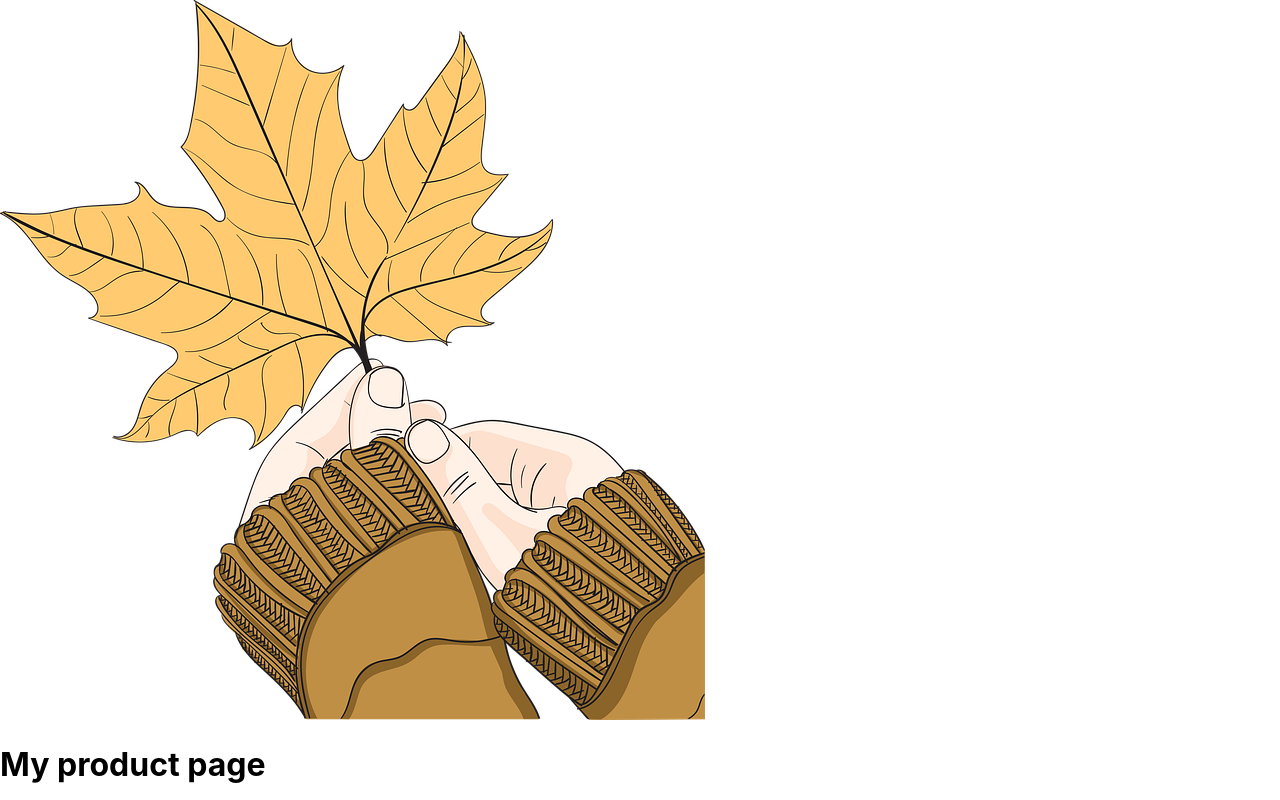
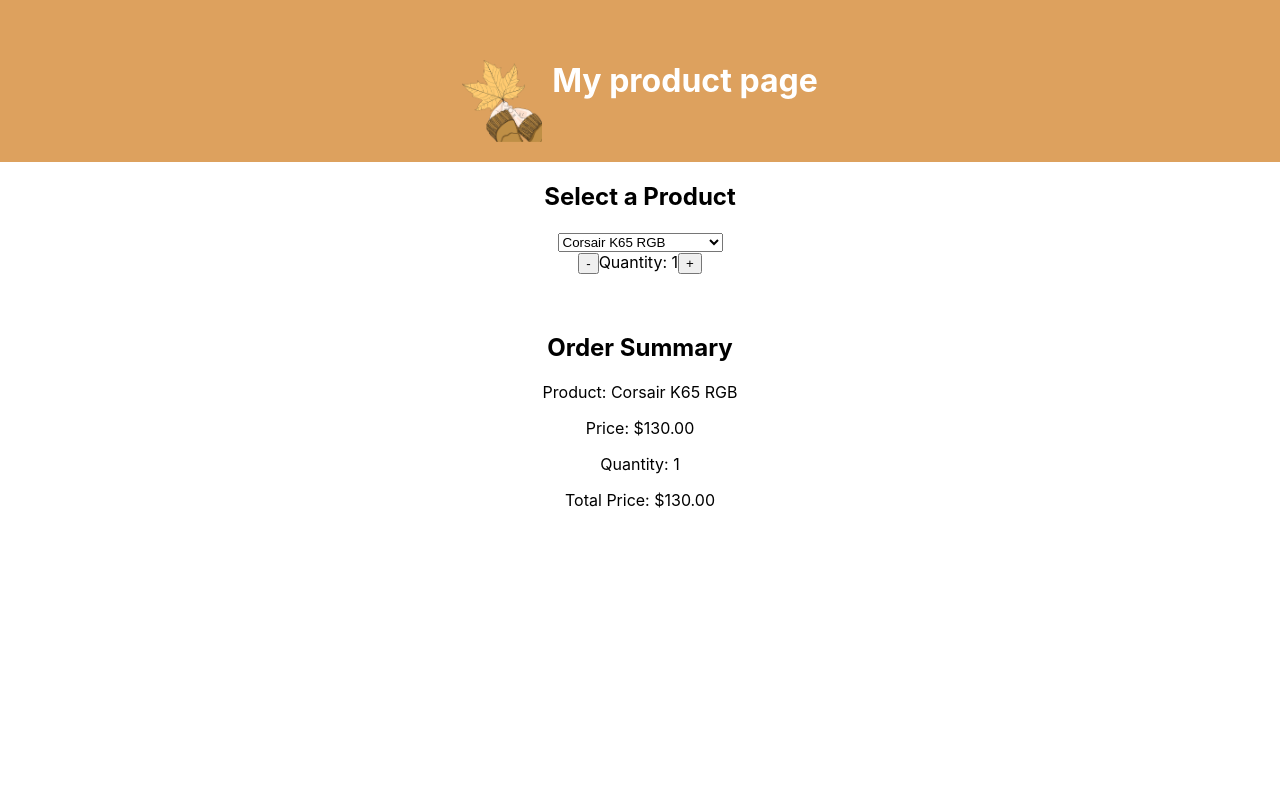
Before and after one commit to UnNou/product-page, a React (Create React App) app: page / in a window 1280 px wide. Shown: the top 800 px of the page. Built offline with nearby package versions, Linux system fonts and the light colour scheme.

Commit message:
css added

```diff
--- a/src/App.css
+++ b/src/App.css
@@ -36,3 +36,25 @@
     transform: rotate(360deg);
   }
 }
+
+.header {
+  display: flex;
+  align-items: center;
+  justify-content: center;
+  padding: 20px;
+  background-color: #dda15e;
+  color: white;
+}
+
+.header-image {
+  width: 80px;
+  margin-right: 10px;
+  margin-top: 40px;
+}
+
+.product-container,
+.order-info {
+    padding: 20px;
+    margin: 20px auto;
+    max-width: 400px;
+}
--- a/src/App.js
+++ b/src/App.js
@@ -3,6 +3,7 @@
 import vaahtera from './components/vaahtera.webp';
 import ProductComponent from './components/ProductFormComponent';
 import OrderInfoComponent from './components/OrderInfoComponent';
+import './App.css';
 
 function App() {
   const products = [
```
